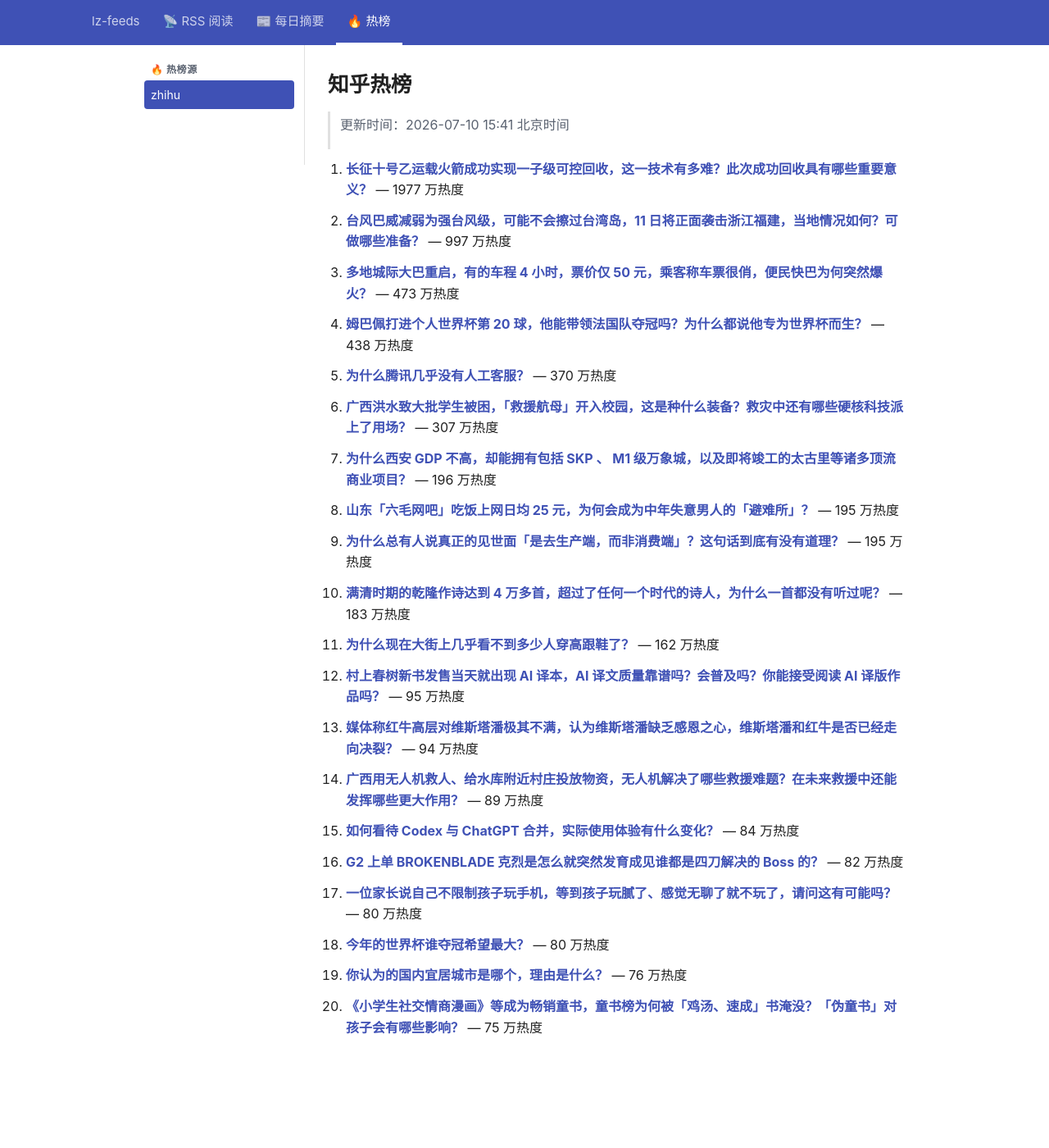
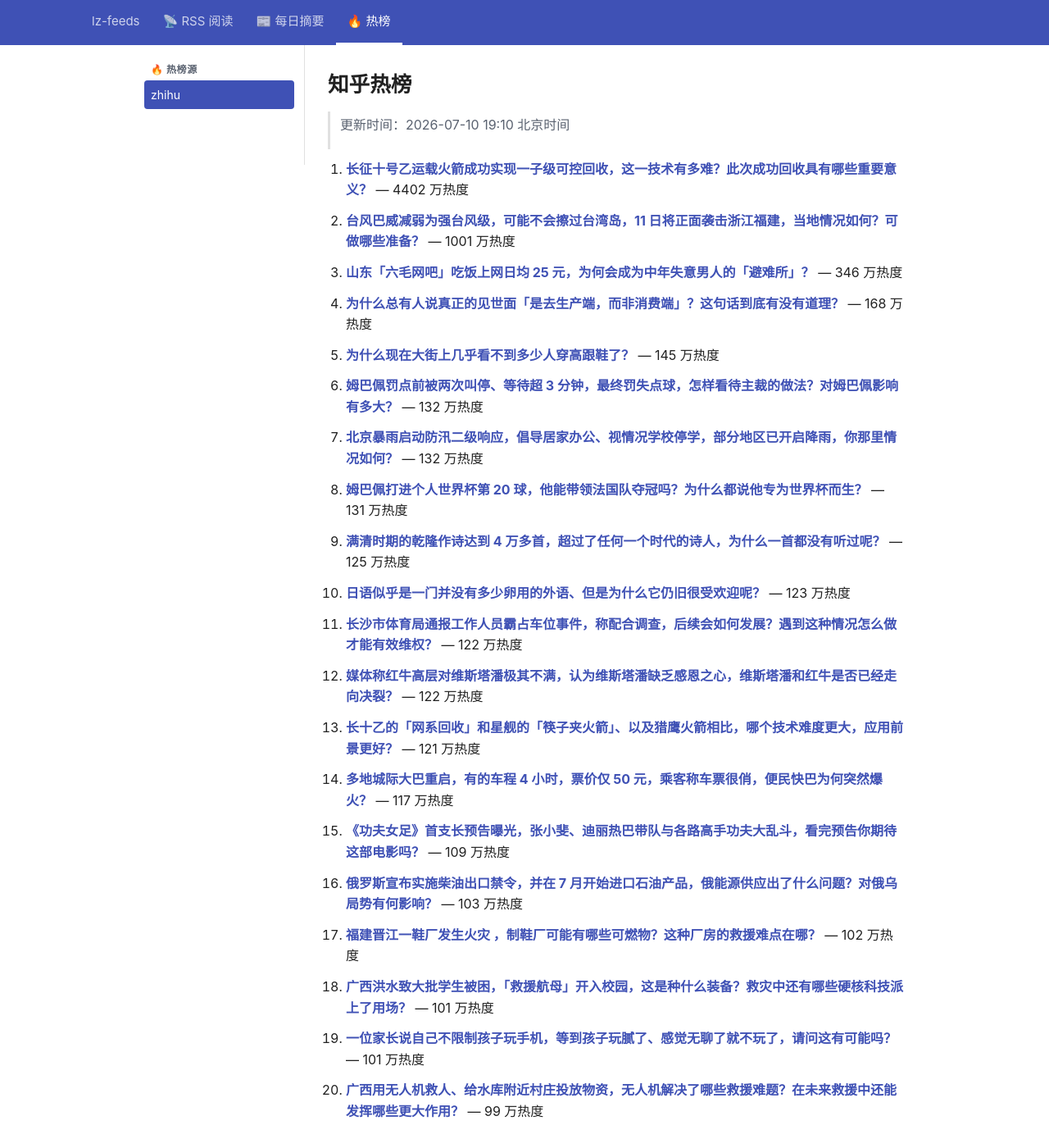
Before and after one commit to lizhang0101/lz-feeds, a Jekyll site: the page built from _hotlist/zhihu.md, in a window 1280 px wide and 1400 px high. Shown: the whole window at 82% size. Built offline with Jekyll 4.4.1, drawn with Linux system fonts in a browser that asks for light colours.

Commit message:
hotlist: 2026-07-10T11:10Z

```diff
--- a/_hotlist/zhihu.md
+++ b/_hotlist/zhihu.md
@@ -1,48 +1,48 @@
 ---
-updated: 2026-07-10 15:41 北京时间
+updated: 2026-07-10 19:10 北京时间
 count: 20
 ---
 
 # 知乎热榜
 
-> 更新时间：2026-07-10 15:41 北京时间
+> 更新时间：2026-07-10 19:10 北京时间
 
-1. **[长征十号乙运载火箭成功实现一子级可控回收，这一技术有多难？此次成功回收具有哪些重要意义？](https://www.zhihu.com/question/2058516301257994660)** — 1977 万热度
+1. **[长征十号乙运载火箭成功实现一子级可控回收，这一技术有多难？此次成功回收具有哪些重要意义？](https://www.zhihu.com/question/2058516301257994660)** — 4402 万热度
 
-2. **[台风巴威减弱为强台风级，可能不会擦过台湾岛，11 日将正面袭击浙江福建，当地情况如何？可做哪些准备？](https://www.zhihu.com/question/2058543803955241209)** — 997 万热度
+2. **[台风巴威减弱为强台风级，可能不会擦过台湾岛，11 日将正面袭击浙江福建，当地情况如何？可做哪些准备？](https://www.zhihu.com/question/2058543803955241209)** — 1001 万热度
 
-3. **[多地城际大巴重启，有的车程 4 小时，票价仅 50 元，乘客称车票很俏，便民快巴为何突然爆火？](https://www.zhihu.com/question/2057800654463283594)** — 473 万热度
+3. **[山东「六毛网吧」吃饭上网日均 25 元，为何会成为中年失意男人的「避难所」？](https://www.zhihu.com/question/2057778953075561733)** — 346 万热度
 
-4. **[姆巴佩打进个人世界杯第 20 球，他能带领法国队夺冠吗？为什么都说他专为世界杯而生？](https://www.zhihu.com/question/2058815937646523146)** — 438 万热度
+4. **[为什么总有人说真正的见世面「是去生产端，而非消费端」？这句话到底有没有道理？](https://www.zhihu.com/question/2058579564071056764)** — 168 万热度
 
-5. **[为什么腾讯几乎没有人工客服？](https://www.zhihu.com/question/396173411)** — 370 万热度
+5. **[为什么现在大街上几乎看不到多少人穿高跟鞋了？](https://www.zhihu.com/question/589084113)** — 145 万热度
 
-6. **[广西洪水致大批学生被困，「救援航母」开入校园，这是种什么装备？救灾中还有哪些硬核科技派上了用场？](https://www.zhihu.com/question/2058504856239970003)** — 307 万热度
+6. **[姆巴佩罚点前被两次叫停、等待超 3 分钟，最终罚失点球，怎样看待主裁的做法？对姆巴佩影响有多大？](https://www.zhihu.com/question/2058868557505639714)** — 132 万热度
 
-7. **[为什么西安 GDP 不高，却能拥有包括 SKP 、 M1 级万象城，以及即将竣工的太古里等诸多顶流商业项目？](https://www.zhihu.com/question/2057216066271573493)** — 196 万热度
+7. **[北京暴雨启动防汛二级响应，倡导居家办公、视情况学校停学，部分地区已开启降雨，你那里情况如何？](https://www.zhihu.com/question/2058576161320297656)** — 132 万热度
 
-8. **[山东「六毛网吧」吃饭上网日均 25 元，为何会成为中年失意男人的「避难所」？](https://www.zhihu.com/question/2057778953075561733)** — 195 万热度
+8. **[姆巴佩打进个人世界杯第 20 球，他能带领法国队夺冠吗？为什么都说他专为世界杯而生？](https://www.zhihu.com/question/2058815937646523146)** — 131 万热度
 
-9. **[为什么总有人说真正的见世面「是去生产端，而非消费端」？这句话到底有没有道理？](https://www.zhihu.com/question/2058579564071056764)** — 195 万热度
+9. **[满清时期的乾隆作诗达到 4 万多首，超过了任何一个时代的诗人，为什么一首都没有听过呢？](https://www.zhihu.com/question/2048446040618153018)** — 125 万热度
 
-10. **[满清时期的乾隆作诗达到 4 万多首，超过了任何一个时代的诗人，为什么一首都没有听过呢？](https://www.zhihu.com/question/2048446040618153018)** — 183 万热度
+10. **[日语似乎是一门并没有多少卵用的外语、但是为什么它仍旧很受欢迎呢？](https://www.zhihu.com/question/2175592475)** — 123 万热度
 
-11. **[为什么现在大街上几乎看不到多少人穿高跟鞋了？](https://www.zhihu.com/question/589084113)** — 162 万热度
+11. **[长沙市体育局通报工作人员霸占车位事件，称配合调查，后续会如何发展？遇到这种情况怎么做才能有效维权？](https://www.zhihu.com/question/2058710618564191833)** — 122 万热度
 
-12. **[村上春树新书发售当天就出现 AI 译本，AI 译文质量靠谱吗？会普及吗？你能接受阅读 AI 译版作品吗？](https://www.zhihu.com/question/2058240544073937856)** — 95 万热度
+12. **[媒体称红牛高层对维斯塔潘极其不满，认为维斯塔潘缺乏感恩之心，维斯塔潘和红牛是否已经走向决裂？](https://www.zhihu.com/question/2058154812710065257)** — 122 万热度
 
-13. **[媒体称红牛高层对维斯塔潘极其不满，认为维斯塔潘缺乏感恩之心，维斯塔潘和红牛是否已经走向决裂？](https://www.zhihu.com/question/2058154812710065257)** — 94 万热度
+13. **[长十乙的「网系回收」和星舰的「筷子夹火箭」、以及猎鹰火箭相比，哪个技术难度更大，应用前景更好？](https://www.zhihu.com/question/2058873625373930494)** — 121 万热度
 
-14. **[广西用无人机救人、给水库附近村庄投放物资，无人机解决了哪些救援难题？在未来救援中还能发挥哪些更大作用？](https://www.zhihu.com/question/2058140251491492690)** — 89 万热度
+14. **[多地城际大巴重启，有的车程 4 小时，票价仅 50 元，乘客称车票很俏，便民快巴为何突然爆火？](https://www.zhihu.com/question/2057800654463283594)** — 117 万热度
 
-15. **[如何看待 Codex 与 ChatGPT 合并，实际使用体验有什么变化？](https://www.zhihu.com/question/2058849029027632241)** — 84 万热度
+15. **[《功夫女足》首支长预告曝光，张小斐、迪丽热巴带队与各路高手功夫大乱斗，看完预告你期待这部电影吗？](https://www.zhihu.com/question/2058924914954827300)** — 109 万热度
 
-16. **[G2 上单 BROKENBLADE 克烈是怎么就突然发育成见谁都是四刀解决的 Boss 的？](https://www.zhihu.com/question/2058252133191743190)** — 82 万热度
+16. **[俄罗斯宣布实施柴油出口禁令，并在 7 月开始进口石油产品，俄能源供应出了什么问题？对俄乌局势有何影响？](https://www.zhihu.com/question/2058336652251100581)** — 103 万热度
 
-17. **[一位家长说自己不限制孩子玩手机，等到孩子玩腻了、感觉无聊了就不玩了，请问这有可能吗？](https://www.zhihu.com/question/2056407322340103396)** — 80 万热度
+17. **[福建晋江一鞋厂发生火灾 ，制鞋厂可能有哪些可燃物？这种厂房的救援难点在哪？](https://www.zhihu.com/question/2058636668177835476)** — 102 万热度
 
-18. **[今年的世界杯谁夺冠希望最大？](https://www.zhihu.com/question/2041826928588493060)** — 80 万热度
+18. **[广西洪水致大批学生被困，「救援航母」开入校园，这是种什么装备？救灾中还有哪些硬核科技派上了用场？](https://www.zhihu.com/question/2058504856239970003)** — 101 万热度
 
-19. **[你认为的国内宜居城市是哪个，理由是什么？](https://www.zhihu.com/question/666434041)** — 76 万热度
+19. **[一位家长说自己不限制孩子玩手机，等到孩子玩腻了、感觉无聊了就不玩了，请问这有可能吗？](https://www.zhihu.com/question/2056407322340103396)** — 101 万热度
 
-20. **[《小学生社交情商漫画》等成为畅销童书，童书榜为何被「鸡汤、速成」书淹没？「伪童书」对孩子会有哪些影响？](https://www.zhihu.com/question/2057517515299878611)** — 75 万热度
+20. **[广西用无人机救人、给水库附近村庄投放物资，无人机解决了哪些救援难题？在未来救援中还能发挥哪些更大作用？](https://www.zhihu.com/question/2058140251491492690)** — 99 万热度
```
